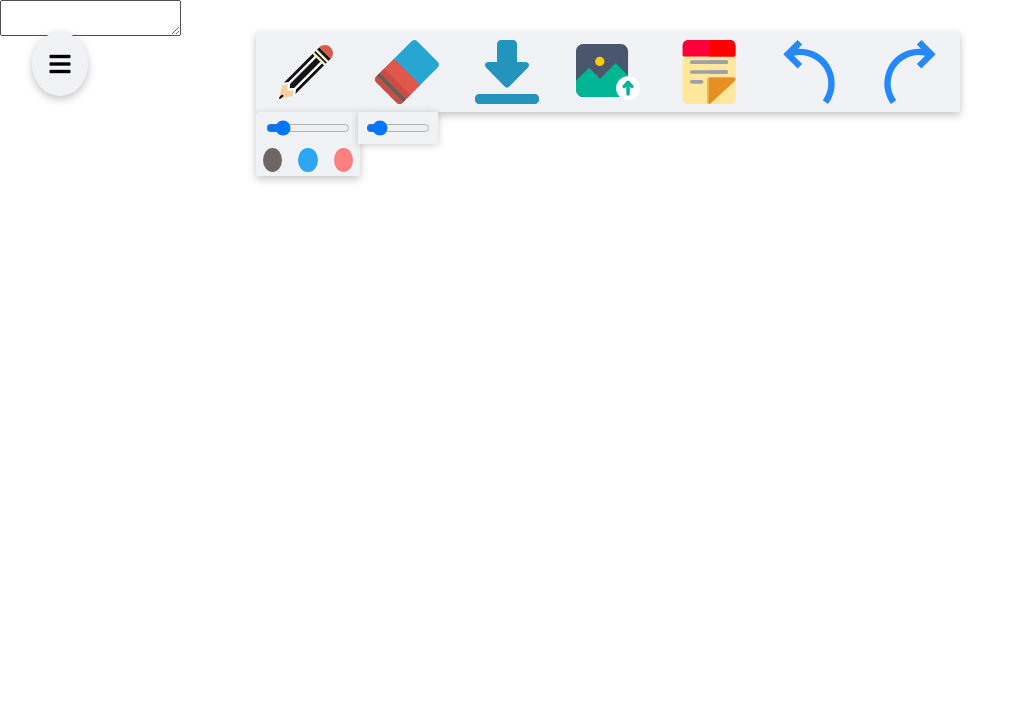
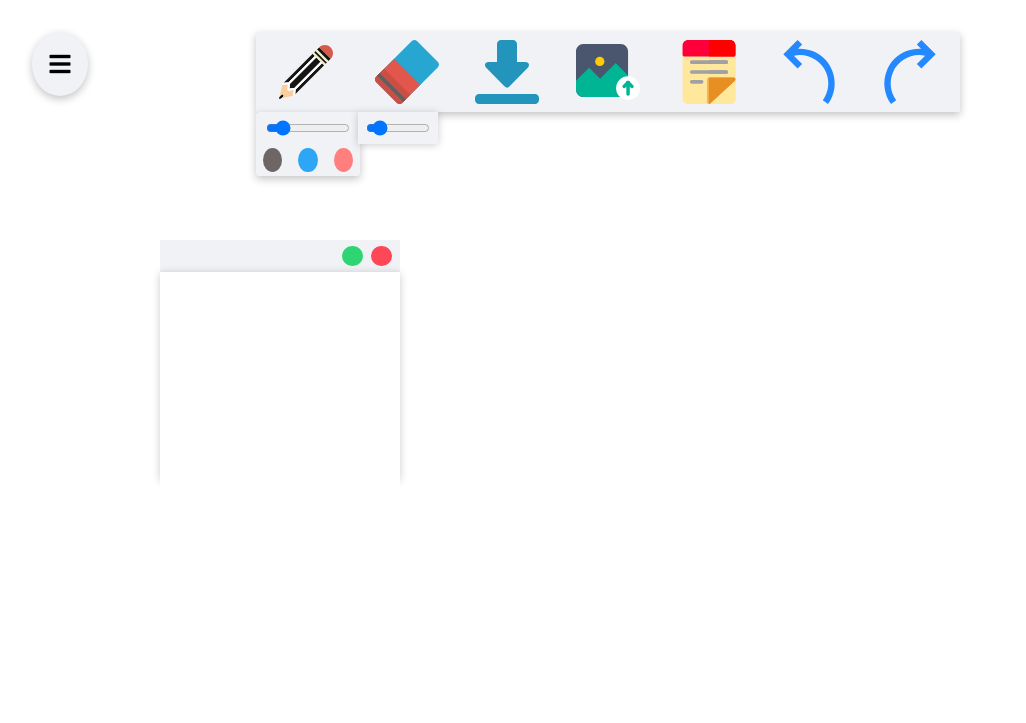
Before and after one commit to kumarkartik3011/OpenBoard_Clone, a plain HTML site: page src/index.html in a window 1280 px wide. Shown: the whole page, without its empty margins (0-1026 px from the left). Drawn offline with Linux system fonts and the light colour scheme; files whose address does not match are found by name.

Commit message:
Update style.css

```diff
--- a/src/style.css
+++ b/src/style.css
@@ -32,7 +32,19 @@ left: 20vw;
 box-shadow: rgba(0, 0, 0, 0.24) 0px 3px 8px;
 
 }
+.scale-tools{
+    animation-name : scale-tools;
+    animation-duration: 1s;
+}
+@keyframes scale-tools {
+    0% {
+        transform : scale(0.1);
+    }
+    100%{
+        transform : scale(1);
+    }
 
+}
 .tools-cont > * {
     display: block;
     width: 4rem;
@@ -93,3 +105,47 @@ left:28vw;
 .eraser-tool-cont input{
     width: 80%;
 }
+.sticky-cont{
+    height : 15rem;
+    width: 15rem;
+    position: absolute;
+    top : 15rem;
+    left:10rem;
+
+
+}
+.header-cont{
+    height:2rem;
+    background-color: #f1f2f6;
+    display: flex;
+    justify-content: flex-end;
+    align-items: center;
+
+}
+.header-cont > * {
+    height: 1.3rem;
+    width: 1.3rem;
+    margin-right: 0.5rem;
+    border-radius:50% ;
+
+}
+
+.minimize{
+    background-color: #2ed573;
+}
+.remove{
+background-color: #ff4757;
+}
+.note-cont {
+    height : calc(100% - 2rem);
+
+    box-shadow: rgba(0, 0, 0, 0.2) 0px 1px 8px;
+
+}
+textarea{
+    height: 100%;
+    width: 100%;
+    outline: none;
+    border: none;
+    resize: none;
+}
```
